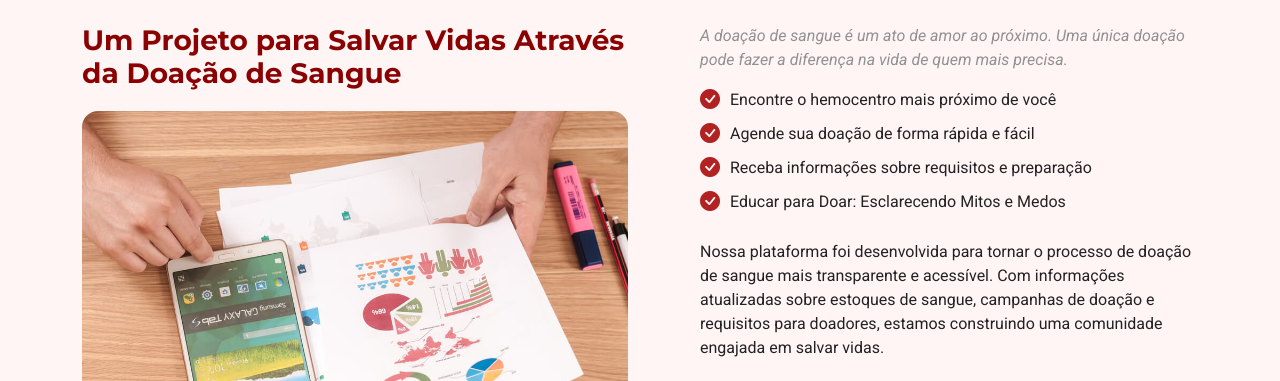
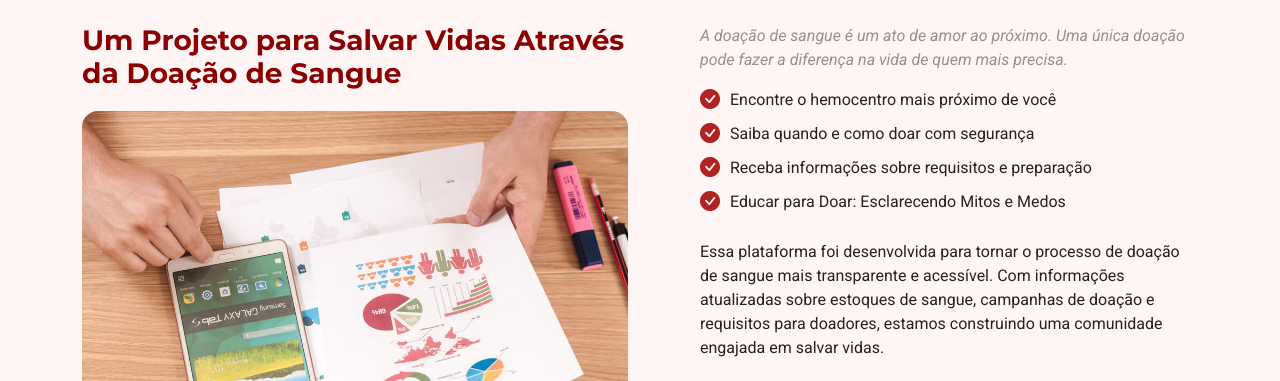
Before and after one commit to chgsan/ProjetoDeExtensao-, a plain HTML site: page index.html in a window 1280 px wide. Shown: the part 1040-1421 px from the top of the page. Drawn offline with Linux system fonts and the light colour scheme.

Commit message:
Atualiza informações sobre doação de sangue para maior clareza e segurança

```diff
--- a/index.html
+++ b/index.html
@@ -176,12 +176,12 @@
               </p>
               <ul>
                 <li><i class="bi bi-check-circle-fill"></i> <span>Encontre o hemocentro mais próximo de você</span></li>
-                <li><i class="bi bi-check-circle-fill"></i> <span>Agende sua doação de forma rápida e fácil</span></li>
+                <li><i class="bi bi-check-circle-fill"></i> <span>Saiba quando e como doar com segurança</span></li>
                 <li><i class="bi bi-check-circle-fill"></i> <span>Receba informações sobre requisitos e preparação</span></li>
                 <li><i class="bi bi-check-circle-fill"></i> <span>Educar para Doar: Esclarecendo Mitos e Medos</span></li>
               </ul>
               <p>
-                Nossa plataforma foi desenvolvida para tornar o processo de doação de sangue mais transparente e acessível. Com informações atualizadas sobre estoques de sangue, campanhas de doação e requisitos para doadores, estamos construindo uma comunidade engajada em salvar vidas.
+                Essa plataforma foi desenvolvida para tornar o processo de doação de sangue mais transparente e acessível. Com informações atualizadas sobre estoques de sangue, campanhas de doação e requisitos para doadores, estamos construindo uma comunidade engajada em salvar vidas.
               </p>
 
               <div class="position-relative mt-4">
```
